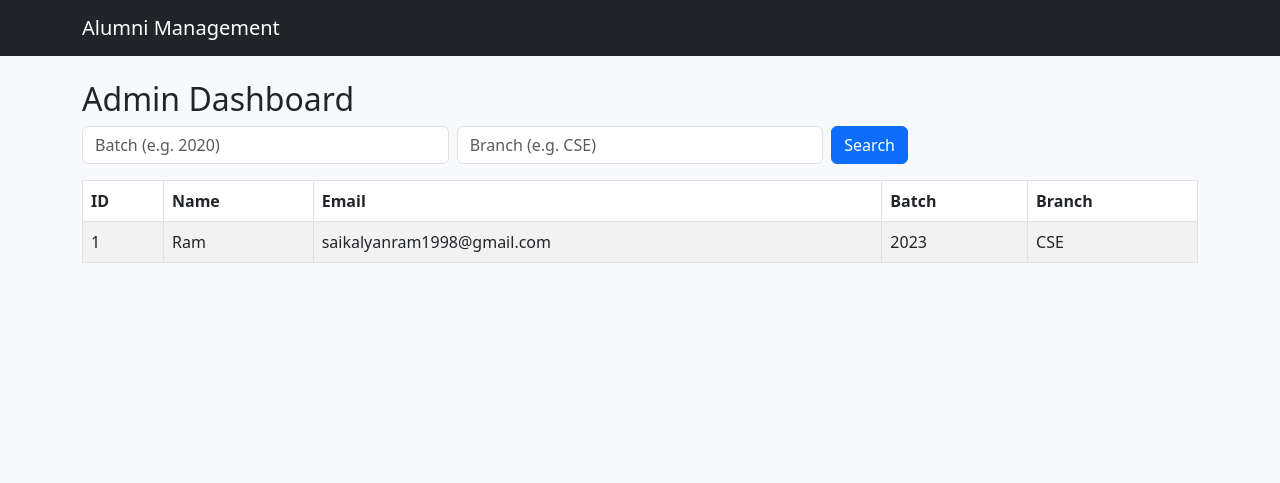
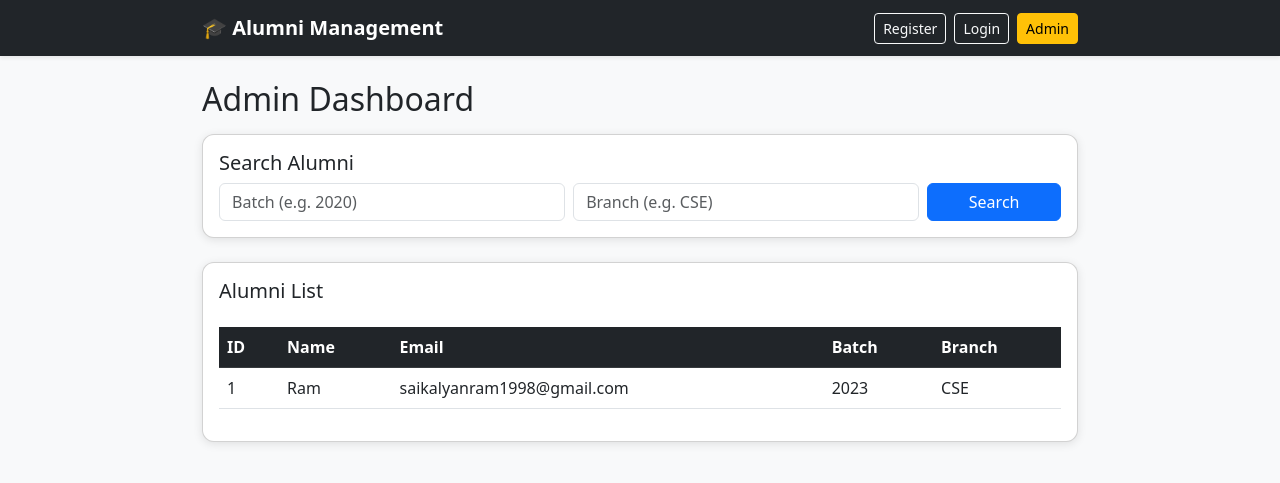
Before and after one commit to KalyanRam-2006/Alumni-Management-System, a Flask app: page /admin-dashboard in a window 1280 px wide. Shown: the top 483 px of the page. Run offline with Flask 3, Linux system fonts and the light colour scheme; a user stored in the database is signed in; data comes from the database, SQL or seed files in the repository.

Commit message:
Refined UI

```diff
--- a/templates/admin_dashboard.html
+++ b/templates/admin_dashboard.html
@@ -1,21 +1,26 @@
 {% extends "base.html" %}
 {% block content %}
-    <h2>Admin Dashboard</h2>
+<h2 class="mb-3">Admin Dashboard</h2>
 
-    <form method="POST" class="row g-2 mb-3">
-        <div class="col-md-4">
+<div class="card p-3 mb-4">
+    <h5>Search Alumni</h5>
+    <form method="POST" class="row g-2">
+        <div class="col-md-5">
             <input type="text" name="batch" placeholder="Batch (e.g. 2020)" class="form-control">
         </div>
-        <div class="col-md-4">
+        <div class="col-md-5">
             <input type="text" name="branch" placeholder="Branch (e.g. CSE)" class="form-control">
         </div>
-        <div class="col-md-4">
-            <button type="submit" class="btn btn-primary">Search</button>
+        <div class="col-md-2">
+            <button type="submit" class="btn btn-primary w-100">Search</button>
         </div>
     </form>
+</div>
 
-    <table class="table table-bordered table-striped">
-        <thead>
+<div class="card p-3">
+    <h5>Alumni List</h5>
+    <table class="table table-hover mt-3">
+        <thead class="table-dark">
             <tr>
                 <th>ID</th>
                 <th>Name</th>
@@ -36,4 +41,5 @@
             {% endfor %}
         </tbody>
     </table>
+</div>
 {% endblock %}
--- a/templates/admin_login.html
+++ b/templates/admin_login.html
@@ -1,9 +1,11 @@
 {% extends "base.html" %}
 {% block content %}
-    <h2>Admin Login</h2>
+<div class="card p-4">
+    <h3 class="mb-3">Admin Login</h3>
     <form method="POST">
         <input type="text" name="username" placeholder="Username" class="form-control mb-2" required>
         <input type="password" name="password" placeholder="Password" class="form-control mb-2" required>
-        <button type="submit" class="btn btn-dark">Login</button>
+        <button type="submit" class="btn btn-dark w-100">Login</button>
     </form>
+</div>
 {% endblock %}
--- a/templates/base.html
+++ b/templates/base.html
@@ -2,16 +2,39 @@
 <html>
 <head>
     <title>Alumni Management</title>
-    <link rel="stylesheet" href="https://cdn.jsdelivr.net/npm/bootstrap@5.3.0/dist/css/bootstrap.min.css">
+    <link href="https://cdn.jsdelivr.net/npm/bootstrap@5.3.0/dist/css/bootstrap.min.css" rel="stylesheet">
+    <style>
+        body {
+            background: #f8f9fa;
+        }
+        .navbar-brand {
+            font-weight: bold;
+        }
+        .container {
+            max-width: 900px;
+        }
+        .card {
+            border-radius: 12px;
+            box-shadow: 0px 2px 10px rgba(0,0,0,0.1);
+        }
+    </style>
 </head>
-<body class="bg-light">
-    <nav class="navbar navbar-dark bg-dark">
+<body>
+    <nav class="navbar navbar-expand-lg navbar-dark bg-dark shadow-sm">
         <div class="container">
-            <a class="navbar-brand" href="/">Alumni Management</a>
+            <a class="navbar-brand" href="/">🎓 Alumni Management</a>
+            <div class="d-flex">
+                <a href="/register" class="btn btn-outline-light btn-sm me-2">Register</a>
+                <a href="/login" class="btn btn-outline-light btn-sm me-2">Login</a>
+                <a href="/admin-login" class="btn btn-warning btn-sm">Admin</a>
+            </div>
         </div>
     </nav>
-    <div class="container mt-4">
+
+    <div class="container my-4">
         {% block content %}{% endblock %}
     </div>
+
+    <script src="https://cdn.jsdelivr.net/npm/bootstrap@5.3.0/dist/js/bootstrap.bundle.min.js"></script>
 </body>
 </html>
--- a/templates/login.html
+++ b/templates/login.html
@@ -1,9 +1,11 @@
 {% extends "base.html" %}
 {% block content %}
-    <h2>Alumni Login</h2>
+<div class="card p-4">
+    <h3 class="mb-3">Alumni Login</h3>
     <form method="POST">
         <input type="email" name="email" placeholder="Email" class="form-control mb-2" required>
         <input type="password" name="password" placeholder="Password" class="form-control mb-2" required>
-        <button type="submit" class="btn btn-success">Login</button>
+        <button type="submit" class="btn btn-success w-100">Login</button>
     </form>
+</div>
 {% endblock %}
--- a/templates/register.html
+++ b/templates/register.html
@@ -1,12 +1,14 @@
 {% extends "base.html" %}
 {% block content %}
-    <h2>Alumni Registration</h2>
+<div class="card p-4">
+    <h3 class="mb-3">Alumni Registration</h3>
     <form method="POST">
         <input type="text" name="name" placeholder="Full Name" class="form-control mb-2" required>
         <input type="email" name="email" placeholder="Email" class="form-control mb-2" required>
         <input type="password" name="password" placeholder="Password" class="form-control mb-2" required>
         <input type="text" name="batch" placeholder="Batch (e.g., 2020)" class="form-control mb-2">
         <input type="text" name="branch" placeholder="Branch (e.g., CSE)" class="form-control mb-2">
-        <button type="submit" class="btn btn-primary">Register</button>
+        <button type="submit" class="btn btn-primary w-100">Register</button>
     </form>
+</div>
 {% endblock %}
```
Also changed, not shown: templates/index.html (+8 -5 lines).
